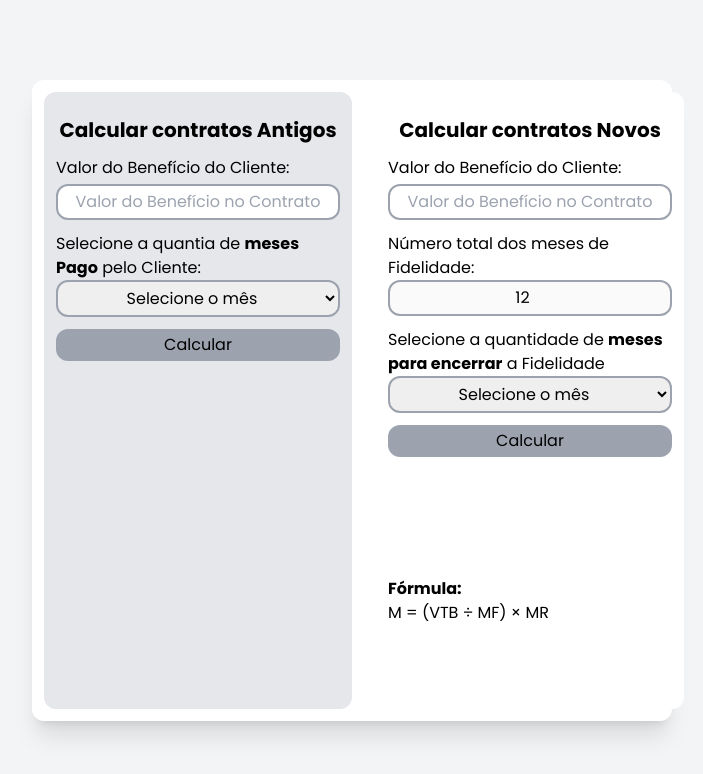
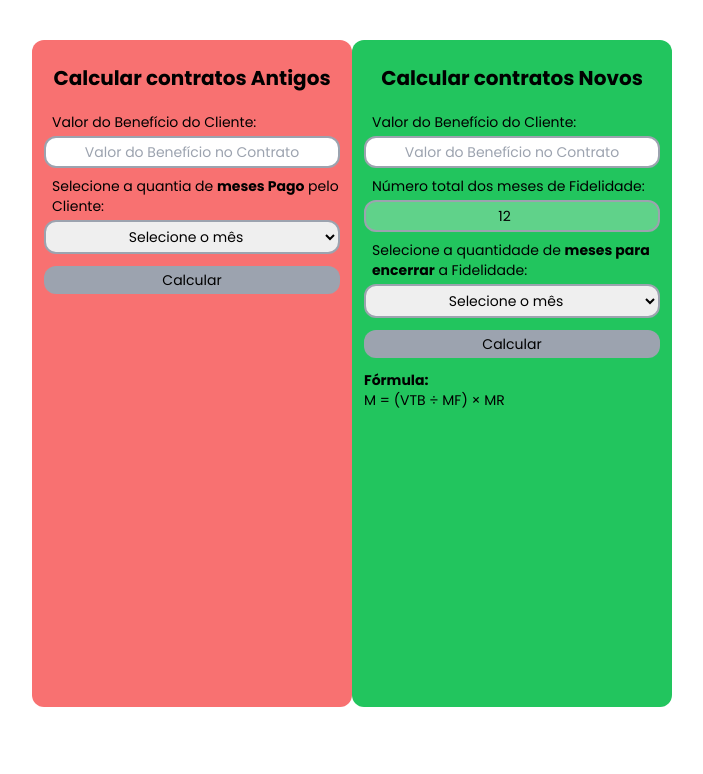
Before and after one commit to CarllosEduardo07/Calcular_Multa, a website: page src/index.html in a window 1280 px wide. Shown: the whole page, without its empty margins (288-991 px from the left). Drawn offline with nearby package versions, Linux system fonts and the light colour scheme.

Commit message:
fazendo alterações no layout

```diff
--- a/src/index.html
+++ b/src/index.html
@@ -15,16 +15,16 @@
     <script src="https://code.jquery.com/jquery-3.6.0.min.js"></script>
     <script src="https://cdnjs.cloudflare.com/ajax/libs/jquery.mask/1.14.16/jquery.mask.min.js"></script>
 </head>
-<body class="font-poppins text-base bg-gray-100 w-full h-full lg:h-screen lg:flex lg:justify-center lg:items-center ">
+<body class="font-poppins text-sm w-screen h-screen">
     <form class="container_form">
 
-        <div class="container_calcular bg-gray-200">
-            <h2 class="my-4 text-center text-xl font-bold lg:my-2">Calcular contratos Antigos</h2>
+        <div class="container_calculadoras bg-red-400">
+            <h2 class="titulo">Calcular contratos Antigos</h2>
 
-            <label for="valor_multa_contratoAntigo" class="my-1">Valor do Benefício do Cliente:</label>
-            <input type="number" id="valor_multa_contratoAntigo" placeholder="Valor do Benefício no Contrato" class="input text-center input_number" autocomplete="off">
-            <label for="Porcentagem_fidelidade" class="mt-3">Selecione a quantia de <strong>meses Pago</strong> pelo Cliente:</label>
-            <select id="Porcentagem_fidelidade" class="input text-center">
+            <label for="valor_multa_contratoAntigo" class="">Valor do Benefício do Cliente:</label>
+            <input type="number" id="valor_multa_contratoAntigo" class="input_number" placeholder="Valor do Benefício no Contrato" autocomplete="off">
+            <label for="Porcentagem_fidelidade" class="">Selecione a quantia de <strong>meses Pago</strong> pelo Cliente:</label>
+            <select id="Porcentagem_fidelidade">
                 <option value="">Selecione o mês</option>
                 <option value="90">1 mês - 90%</option>
                 <option value="85">2 mês - 85%</option>
@@ -40,23 +40,23 @@
                 <option value="35">12 mês - 35%</option>
             </select>
 
-            <button id="btn_calcular_contratoAntigo" class="button">Calcular</button>
+            <button id="btn_calcular_contratoAntigo">Calcular</button>
 
-            <div class="h-40 lg:h-20">
-                <span id="tilulo_historico_contratoAntigo" class="text-lg font-bold text-center"></span>
+            <div class="mt-4">
+                <span id="tilulo_historico_contratoAntigo" class="titulo_historico"></span>
                 <span id="texto_paraHistorico_contratoAntigo"></span>
             </div>
         </div>
 
-        <div class="container_calcular bg-white">
-            <h2 class="my-4 text-center text-xl font-bold lg:my-2">Calcular contratos Novos</h2>
+        <div class="container_calculadoras">
+            <h2 class="titulo">Calcular contratos Novos</h2>
 
-            <label for="vtb_valor_multa_contratoNovo" class="my-1">Valor do Benefício do Cliente:</label>
-            <input type="number" id="vtb_valor_multa_contratoNovo" placeholder="Valor do Benefício no Contrato" class="input text-center input_number" autocomplete="off">
-            <label for="mes_fidelidade" class="mt-3">Número total dos meses de Fidelidade:</label>
-            <input type="number" id="mes_fidelidade" value="12" disabled class="input text-center cursor-not-allowed">
-            <label for="mr_mes_restante" class="mt-3">Selecione a quantidade de <strong>meses para encerrar</strong> a Fidelidade</label>
-            <select id="mr_mes_restante" class="input text-center">
+            <label for="vtb_valor_multa_contratoNovo" class="">Valor do Benefício do Cliente:</label>
+            <input type="number" id="vtb_valor_multa_contratoNovo" class="input_number" placeholder="Valor do Benefício no Contrato"  autocomplete="off">
+            <label for="mes_fidelidade" class="">Número total dos meses de Fidelidade:</label>
+            <input type="number" id="mes_fidelidade" value="12" disabled class="cursor-not-allowed">
+            <label for="mr_mes_restante" class="">Selecione a quantidade de <strong>meses para encerrar</strong> a Fidelidade:</label>
+            <select id="mr_mes_restante">
                 <option value="">Selecione o mês</option>
                 <option value="1">1 mes</option>
                 <option value="2">2 mes</option>
@@ -71,16 +71,16 @@
                 <option value="11">11 mes</option>
                 <option value="12">12 mes</option>
             </select>
-            <button id="btn_calcular_contratoNovo" class="button">Calcular</button>
+            <button id="btn_calcular_contratoNovo">Calcular</button>
 
-            <div class="h-60 flex flex-col lg:h-50">
+            <div class="">
 
-                <div class="h-20">
-                    <span id="tilulo_historico_contratoNovo" class="text-lg font-bold text-center"></span>
+                <div class="">
+                    <span id="tilulo_historico_contratoNovo" class=""></span>
                     <span id="texto_paraHistorico_contratoNovo"></span>
                 </div>
 
-                    <h3 class="font-bold mt-6 lg:mt-7">Fórmula:</h3>
+                    <h3 class="font-bold">Fórmula:</h3>
                     <!-- <span>M = (VTB &#247; MF) &#215; MR</span> -->
                     <div class="formula">M = (VTB &#247; MF) &#215; MR
                         <div class="informacoes_formula">
@@ -92,7 +92,7 @@
                             <strong>MR</strong> = Número total de meses restantes para se completar o prazo de fidelidade contratual, de acordo com o momento em que o ASSINANTE solicitou a rescisão contratual antecipada.<br>
                         </div>
                     </div>
-                    <p id="resultado_formula" class="mt-2"></p>
+                    <p id="resultado_formula" class=""></p>
             </div>
         </div>
     </form>
--- a/src/input.css
+++ b/src/input.css
@@ -4,17 +4,34 @@
 
 @layer components{
 
+
     .container_form{
-        @apply mx-3 rounded-xl bg-white shadow-xl
+
         /* sm:640px */
         /* md:768px */
         /* lg:1024px */
         /* xl:1280px */
         /* 2xl:1536px */
-        sm:mx-20
-        lg:flex lg:p-3 lg:w-3/5  lg:space-x-6
-        xl:w-2/4
 
+        @apply lg:h-full lg:w-full lg:flex lg:justify-center
+    }
+
+    .titulo{
+        @apply my-3 text-center text-xl font-bold
+    }
+
+    .container_calculadoras{
+        @apply mt-10 p-3 lg:flex lg:flex-col lg:bg-blue-500 lg:w-1/4 lg:h-5/6 xl:w-1/4 rounded-xl xl:bg-green-500
+    }
+    label{
+        @apply mt-2 mb-1 ml-2
+    }
+
+
+
+
+    .titulo_historico{
+        @apply text-base font-bold text-center
     }
 
     /* tirar setar do input number */
@@ -23,20 +40,18 @@
         margin: 0;
     }
 
-    .input {
-        @apply p-1 border border-solid border-2 border-gray-400 outline-none rounded-xl
+    input, select {
+        @apply p-1 border border-solid border-2 border-gray-400 outline-none rounded-xl text-center
         cursor-pointer
         hover:border-gray-700 hover:shadow-lg
     }
 
-    .button{
+    button{
         @apply p-1 my-3 border border-solid bg-gray-400 rounded-xl
         hover:bg-gray-500 hover:shadow-lg border-none
     }
 
-    .container_calcular{
-        @apply pt-4 px-3 rounded-xl flex flex-col lg:w-1/2
-    }
+
 
     /* informações formula */
     .formula {
```
Also changed, not shown: dist/output.css.
